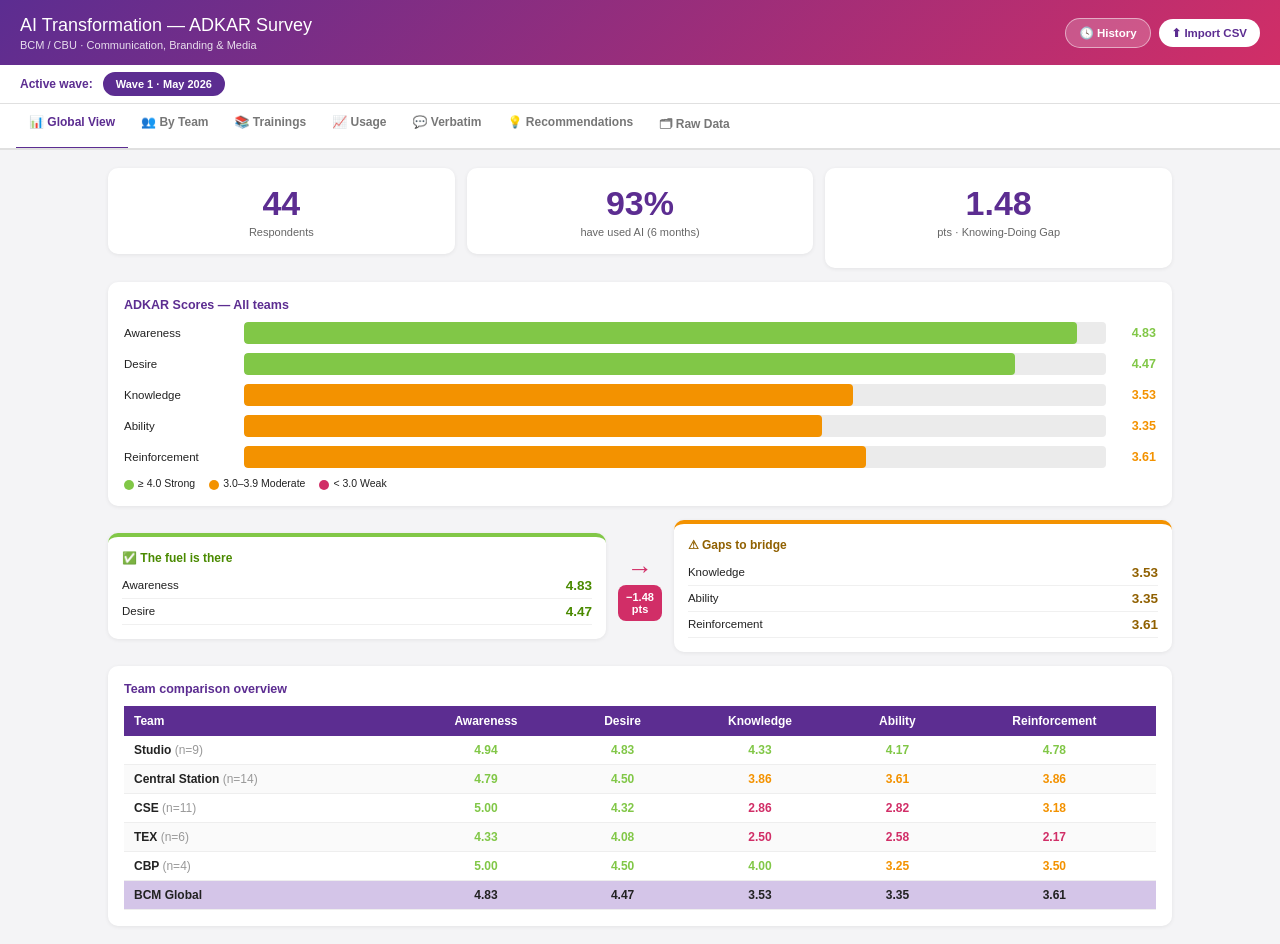
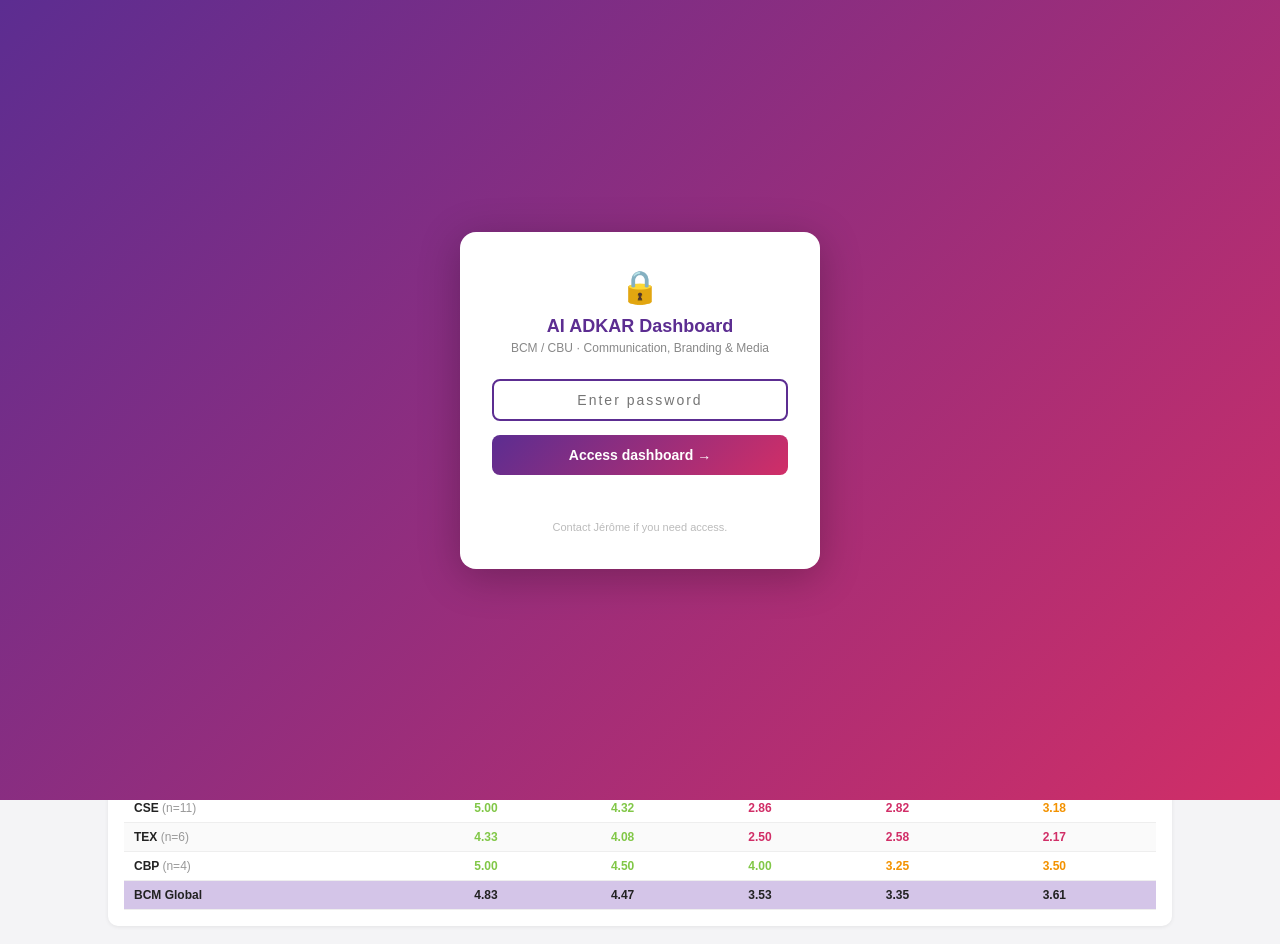
Before and after one commit to jeromenaif/ai-adkar-bcm, a plain HTML site: page index.html in a window 1280 px wide. Drawn offline with nearby package versions, Linux system fonts and the light colour scheme.

Commit message:
Add files via upload

```diff
--- a/index.html
+++ b/index.html
@@ -16,6 +16,21 @@
 :root{color-scheme:light;--p:#5C2D91;--pk:#D12E67;--cy:#00BCEE;--or:#F39200;--gr:#81C747;--tl:#66D2CC;}
 *{box-sizing:border-box;margin:0;padding:0;}
 body{font-family:Arial,sans-serif;background:#f4f4f6;color:#222;min-height:100vh;}
+
+/* ── Password gate ───────────────────────────────────────────────── */
+#pw-gate{position:fixed;inset:0;background:linear-gradient(135deg,#5C2D91 0%,#D12E67 100%);z-index:9999;display:flex;align-items:center;justify-content:center;}
+.pw-box{background:#fff;border-radius:16px;padding:36px 32px;width:360px;max-width:90vw;box-shadow:0 8px 40px rgba(0,0,0,.25);text-align:center;}
+.pw-logo{font-size:32px;margin-bottom:10px;}
+.pw-title{font-size:18px;font-weight:700;color:#5C2D91;margin-bottom:4px;}
+.pw-sub{font-size:12px;color:#888;margin-bottom:24px;}
+.pw-input{width:100%;border:2px solid #ddd;border-radius:8px;padding:11px 14px;font-size:14px;outline:none;transition:border-color .2s;text-align:center;letter-spacing:2px;}
+.pw-input:focus{border-color:#5C2D91;}
+.pw-input.err{border-color:#D12E67;animation:shake .3s;}
+@keyframes shake{0%,100%{transform:translateX(0)}25%{transform:translateX(-6px)}75%{transform:translateX(6px)}}
+.pw-btn{margin-top:14px;width:100%;background:linear-gradient(135deg,#5C2D91,#D12E67);color:#fff;border:none;border-radius:8px;padding:12px;font-size:14px;font-weight:700;cursor:pointer;transition:opacity .15s;}
+.pw-btn:hover{opacity:.9;}
+.pw-err{color:#D12E67;font-size:12px;margin-top:10px;min-height:18px;}
+.pw-hint{font-size:11px;color:#bbb;margin-top:18px;}
 
 /* ── Header ──────────────────────────────────────────────────────── */
 .hdr{background:linear-gradient(135deg,#5C2D91,#D12E67);padding:14px 20px;color:#fff;display:flex;justify-content:space-between;align-items:center;gap:12px;flex-wrap:wrap;}
@@ -191,6 +206,19 @@ tr.glb td{background:#D4C5E8;font-weight:700;}
 </style>
 </head>
 <body>
+
+<!-- Password gate -->
+<div id="pw-gate">
+  <div class="pw-box">
+    <div class="pw-logo">🔒</div>
+    <div class="pw-title">AI ADKAR Dashboard</div>
+    <div class="pw-sub">BCM / CBU · Communication, Branding &amp; Media</div>
+    <input type="password" id="pw-input" class="pw-input" placeholder="Enter password" onkeydown="if(event.key==='Enter')checkPw()">
+    <button class="pw-btn" onclick="checkPw()">Access dashboard →</button>
+    <div class="pw-err" id="pw-err"></div>
+    <div class="pw-hint">Contact Jérôme if you need access.</div>
+  </div>
+</div>
 
 <!-- Header -->
 <div class="hdr">
@@ -921,6 +949,35 @@ function importCSV(){
 }
 
 // ══════════════════════════════════════════════════════════════════
+// PASSWORD GATE
+// ══════════════════════════════════════════════════════════════════
+const PW_HASH = "bcm2026ai"; // ← change this to your chosen password
+const PW_KEY  = "adkar_bcm_auth_v1";
+
+function checkPw(){
+  const val = document.getElementById("pw-input").value.trim();
+  const errEl = document.getElementById("pw-err");
+  const inp   = document.getElementById("pw-input");
+  if(val === PW_HASH){
+    sessionStorage.setItem(PW_KEY,"1");
+    document.getElementById("pw-gate").style.display="none";
+  } else {
+    errEl.textContent="Incorrect password. Please try again.";
+    inp.classList.add("err");
+    inp.value="";
+    setTimeout(()=>inp.classList.remove("err"), 400);
+  }
+}
+
+// On load: skip gate if already authenticated this session
+if(sessionStorage.getItem(PW_KEY)==="1"){
+  document.getElementById("pw-gate").style.display="none";
+} else {
+  // Prevent dashboard from rendering until unlocked — defer init
+  setTimeout(()=>document.getElementById("pw-input").focus(), 100);
+}
+
+// ══════════════════════════════════════════════════════════════════
 // INIT
 // ══════════════════════════════════════════════════════════════════
 function renderAll(){
```
